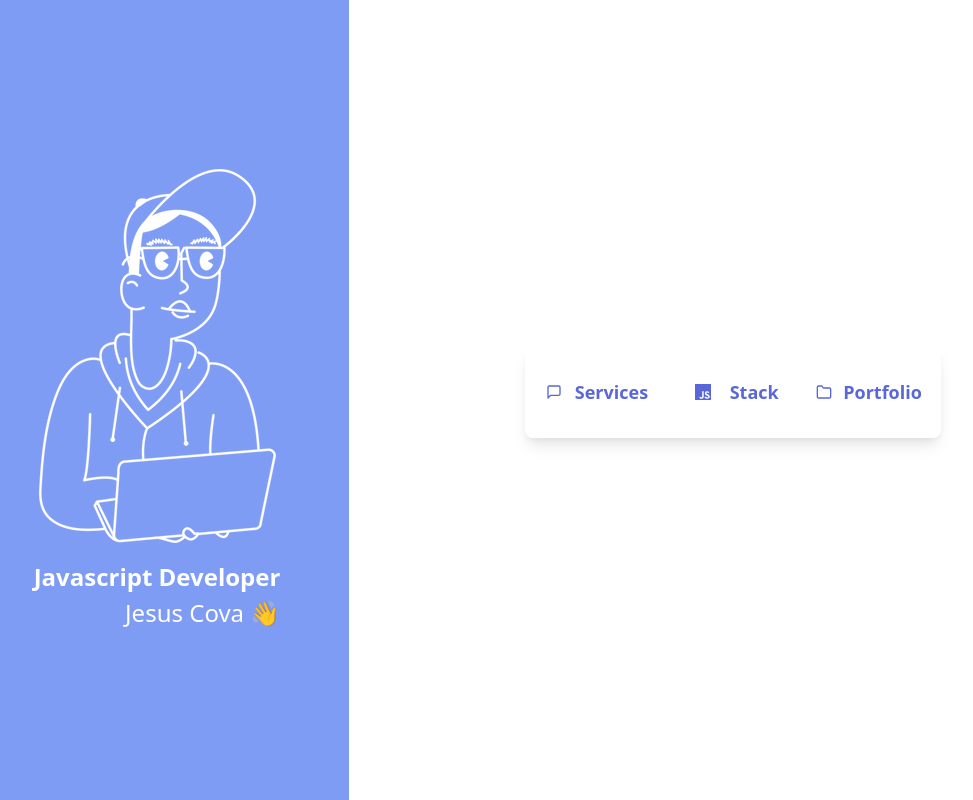
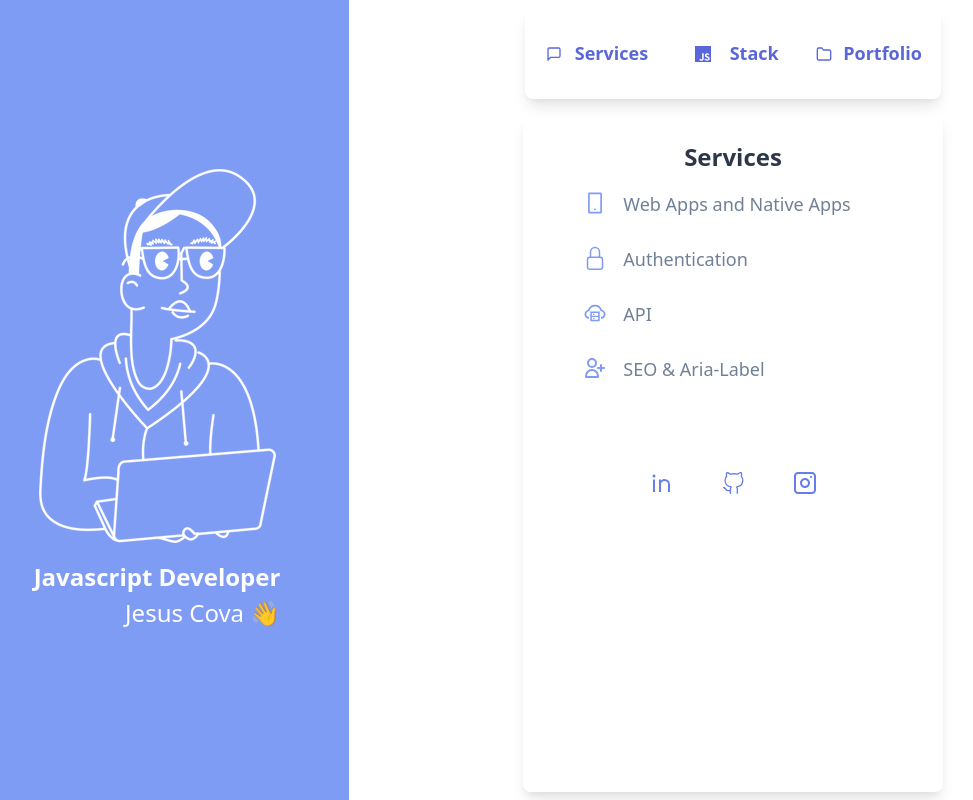
Before and after one commit to doc22940/doc-11, a Next.js app: page / in a window 1280 px wide. Shown: the whole page, without its empty margins (227-1200 px from the left). Built offline with nearby package versions, Linux system fonts and the light colour scheme.

Commit message:
mostrando info de services y social media

```diff
--- a/components/main.js
+++ b/components/main.js
@@ -1,17 +1,29 @@
 import {useState} from 'react'
 import { SiJavascript } from 'react-icons/si'
 import { FiFolder, FiMessageSquare } from 'react-icons/fi'
+import { useFade } from '../src/customHooks'
+import {animated} from 'react-spring'
+import { AiOutlineMobile, AiOutlineCloudServer } from 'react-icons/ai'
+import { BsLock } from 'react-icons/bs'
+import { VscGithubAlt } from 'react-icons/vsc'
+import { HiOutlineUserAdd } from 'react-icons/hi'
+import { RiLinkedinLine } from 'react-icons/ri'
+import { CgInstagram } from 'react-icons/cg'
 
-export default function Main() {
-  const [nav, setNav] = useState('DESCRIPTION')
+export default function Main({social, chars}) {
+  const [nav, setNav] = useState('SERVICES')
   const changeNav = (newVal) => setNav(newVal)
   return(
     <div className='flex flex-col justify-center items-center p-2 '>
       <nav className="flex p-5 px-1 shadow-lg text-indigo-600 font-bold rounded-lg mb-4">
-        <ButtonNav text="Services" onClick={() => changeNav('DESCRIPTION')} />
+        <ButtonNav text="Services" onClick={() => changeNav('SERVICES')} />
         <ButtonNav text="Stack" onClick={() => changeNav('STACK')} />
         <ButtonNav text="Portfolio" onClick={() => changeNav('PORTFOLIO')} />
       </nav>
+
+      <section className='h-full shadow-lg rounded-lg'>
+        {nav === 'SERVICES' && <Services social={social} chars={chars} />}
+      </section>
 
     </div>
   )
@@ -30,3 +42,56 @@ const ButtonNav = ({ text, onClick }) => (
 		<h2 className="text-lg">{text}</h2>
 	</div>
 )
+
+const Services = ({social, chars}) => {
+  const {props} = useFade()
+  return(
+    <animated.div style={props}>
+      <div className='w-full pb-2 pt-6'>
+			<h1 className="text-center text-gray-800 text-2xl font-bold">Services</h1>
+
+
+      {chars.map((char) => (
+				<DescriptionChar key={char.id} text={char.text} icon={char.icon} />
+			))}
+
+      <nav className="flex items-center justify-center mt-16">
+        {social.map((social) => (
+          <a
+            key={social.id}
+            href={social.url}
+            aria-label={social.ariaLabel}
+            target="_blank"
+            rel="noopener"
+            className="mx-3 p-3 rounded-full text-indigo-500 text-2xl transition duration-300  hover:bg-indigo-100 "
+          >
+            {social.social === 'github' && <VscGithubAlt />}
+            {social.social === 'linkedin' && <RiLinkedinLine />}
+            {social.social === 'instagram' && <CgInstagram />}
+          </a>
+        ))}
+      </nav>
+
+      </div>
+    </animated.div>
+  )
+}
+
+
+const DescriptionChar = ({ text, icon }) => {
+	return (
+		<div className="flex items-base my-1 mx-10 p-3 px-5 text-gray-600 rounded-lg transition duration-300 hover:bg-gray-300 hover:text-gray-500">
+			{icon === 'platform' && (
+				<AiOutlineMobile className="text-indigo-400 text-2xl" />
+			)}
+			{icon === 'auth' && <BsLock className="text-indigo-400 text-2xl" />}
+			{icon === 'api' && (
+				<AiOutlineCloudServer className="text-indigo-400 text-2xl" />
+			)}
+			{icon === 'seo' && (
+				<HiOutlineUserAdd className="text-indigo-400 text-2xl" />
+			)}
+			<p className="ml-4 mr-8 text-lg">{text}</p>
+		</div>
+	)
+}
--- a/pages/index.js
+++ b/pages/index.js
@@ -9,7 +9,7 @@ export default function Index({ data }) {
 		<div className='grid grid-cols-1 md:grid-cols-2'>
 			<Hero />
 
-			<Main />
+			<Main {...data}/>
 
 		</div>
 	)
```
